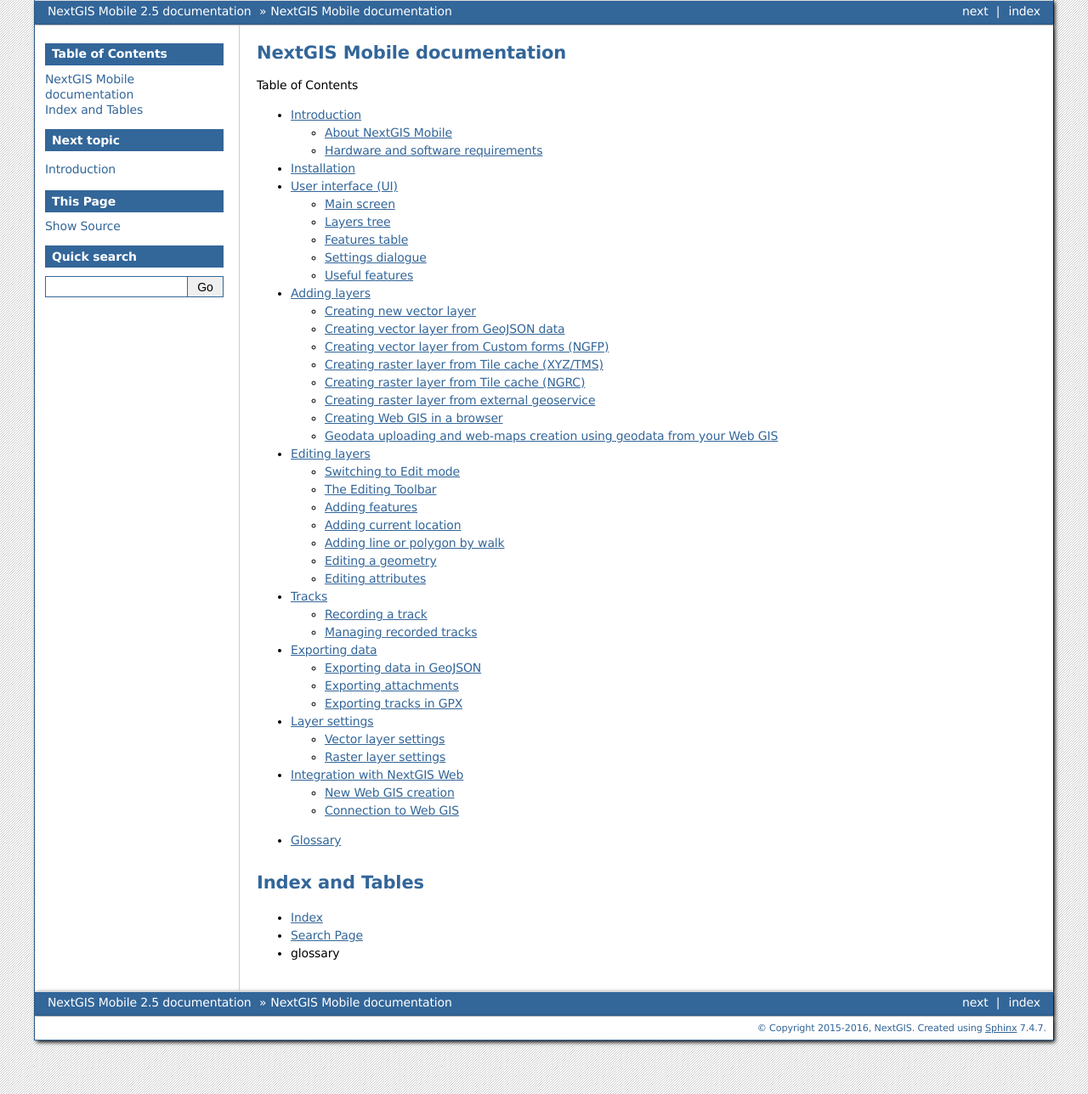
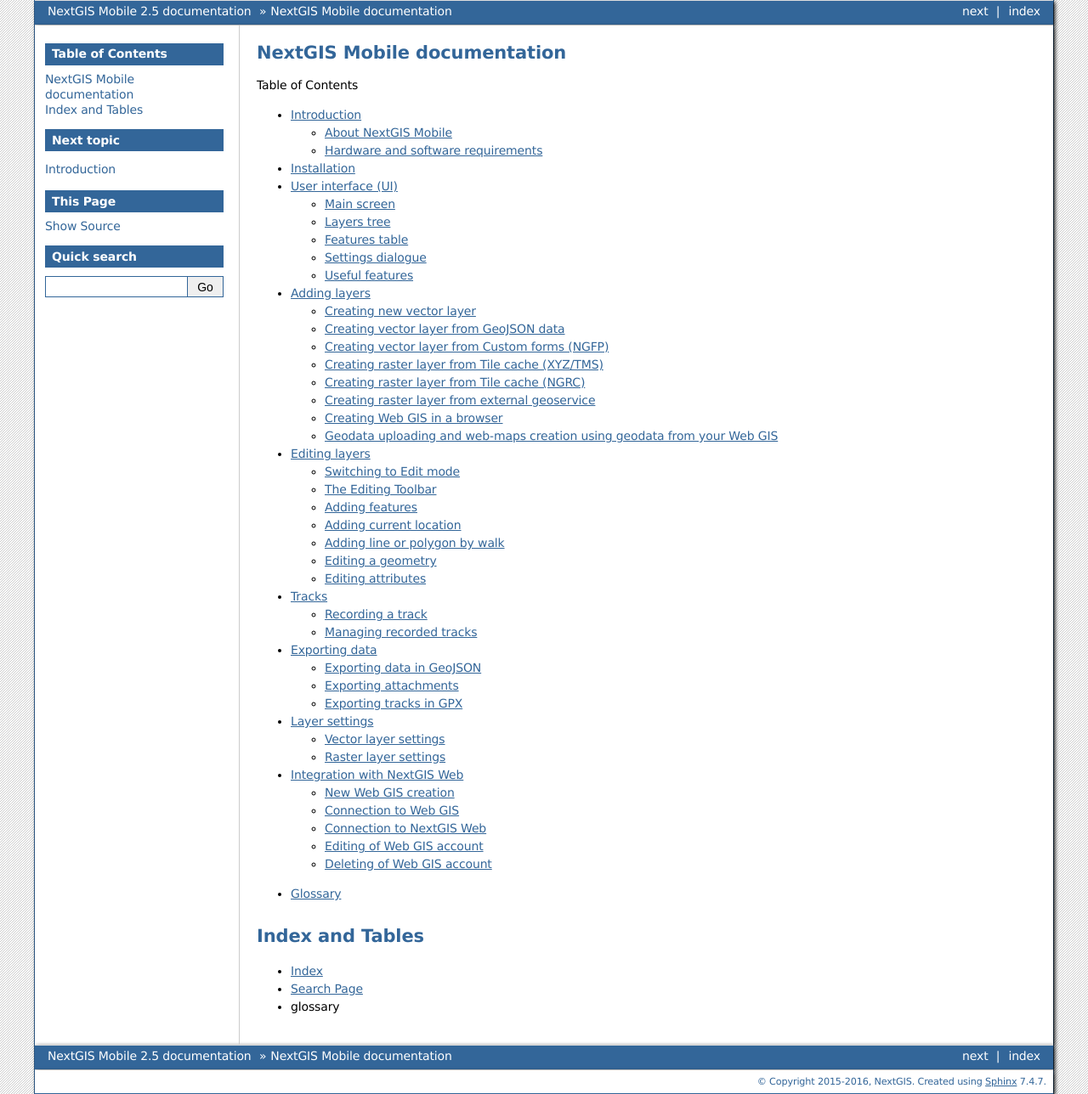
Before and after one commit to nextgis/docs_ngmobile, a Sphinx documentation site: the page built from source/index.rst, in a window 1280 px wide. Shown: the whole page at 85% size. Built offline with Sphinx 7.4.7, drawn with Linux system fonts in a browser that asks for light colours; formulas are drawn with MathJax 3; some of the changed lines change nothing that is shown.

Commit message:
change in 3.9

```diff
--- a/source/ngw_integration.rst
+++ b/source/ngw_integration.rst
@@ -96,3 +96,133 @@
 3. Select “Add from Web GIS” (:numref:`ngmobile_the_menu_button_Add_data_pic`)
 4. In opened dialogue select Web GIS (:numref:`ngmobile_add_entry1_pic`).
 5. The dialog of layer selection for importing geodata from your Web GIS to NextGIS Mobile will open. If you have only one Web GIS, the dialog of layer selection for importing geodata from your Web GIS to NextGIS Mobile will open immediately after tapping  “Add from Web GIS” button.
+
+.. _ngmobile_create_a_connection_to_nextgis_web:
+
+Connection to NextGIS Web
+-------------------------
+
+.. only:: html
+
+   You can learn more about main features of NextGIS Web in :ref:`ngw_keyfeatures`.
+
+.. only:: latex
+
+   You can learn more about main features of NextGIS Web in `Key features of NextGIS Web <http://docs.nextgis.com/docs_ngweb/source/general.html#ngweb-keyfeatures>`_.
+
+If you want to keep your data on your own NextGIS Web server, tap "Add Web GIS" using either of the ways to create a new Web GIS (see above), follow the link at the bottom of the screen (see :numref:`ngmobile_new_webgis_nextgis_pic`) and use your account.
+
+.. figure:: _static/new_webgis_nextgis_eng.png
+   :name: ngmobile_new_webgis_nextgis_pic
+   :align: center
+   :height: 10cm
+
+   Add Web GIS dialogue.
+
+In opened dialogue fill up NextGIS Web :term:`URL`, login and password in the form and tap “Sign in” button (see :numref:`ngmobile_ngw_connection_settings_pic`).
+
+.. figure:: _static/nextgis_web_eng.png
+   :name: ngmobile_ngw_connection_settings_pic
+   :align: center
+   :height: 10cm
+
+   NextGIS Web adding dialogue.
+
+.. note::
+   Login and password for NextGIS Web adding should be fiiled up without spaces!
+   Many gadgets add a space at the end of the text during autosubstitution or pasting the text from the clipboard to the login/password, and NextGIS Web identifies this as another login or password and cancel the connection.
+
+
+.. _ngmobile_change_account:
+
+Editing of Web GIS account
+-------------------------------------
+
+To edit Web GIS account:
+
+1. Tap contextual menu icon (item 5 in :numref:`ngmobile_main_activity_pic_1`).
+2. Select "Settings" (:numref:`ngmobile_settings2_pic`).
+3. Select "Web GIS" (:numref:`ngmobile_settings_ngw_pic`).
+4. Select Web GIS account (:numref:`ngmobile_add_entry2_pic`).
+5. In opened window select "Edit account" (see :numref:`ngmobile_remove_account_pic`).
+
+.. figure:: _static/remove_account_eng.png
+   :name: ngmobile_remove_account_pic
+   :align: center
+   :height: 10cm
+
+   Settings dialogue.
+
+6. Here you can edit the following fields (see :numref:`ngmobile_edit_account_pic`):
+
+1. Login.
+2. Password.
+
+.. figure:: _static/ng_mobile_edit_account_eng.png
+   :name: ngmobile_edit_account_pic
+   :align: center
+   :height: 10cm
+
+   Editing of Web GIS account.
+
+.. _ngmobile_delete_account:
+
+Deleting of Web GIS account
+---------------------------
+
+You can delete Web GIS account in a several ways. The **first way** is the following:
+
+1. Tap contextual menu icon (item 5 in :numref:`ngmobile_main_activity_pic_1`).
+2. Select "Settings" (:numref:`ngmobile_settings2_pic`).
+3. Select "Web GIS" (:numref:`ngmobile_settings_ngw_pic`).
+4. Select Web GIS account (:numref:`ngmobile_add_entry2_pic`).
+5. In opened window select "Delete account" (see :numref:`ngmobile_remove_account1_pic`).
+
+.. figure:: _static/remove_account1_eng.png
+   :name: ngmobile_remove_account1_pic
+   :align: center
+   :height: 10cm
+
+   Settings dialogue.
+
+6. Delete selected Web GIS account.
+7. In the case of successful deleting, the window with Web GIS selection will be opened without deleted Web GIS account.
+
+The **second way** to delete Web GIS account is the following:
+
+1. Open OS settings of the gadget.
+2. Select "Accounts" in settings (see :numref:`ngmobile_settings_in_os_pic`).
+
+.. figure:: _static/settings_in_os_eng.png
+   :name: ngmobile_settings_in_os_pic
+   :align: center
+   :height: 10cm
+
+   Accounts selecting in OS settings.
+
+3. Select the "NextGIS" account from the list(see :numref:`ngmobile_accounts_in_os_pic`).
+
+.. figure:: _static/accounts_in_os_eng.png
+   :name: ngmobile_accounts_in_os_pic
+   :align: center
+   :height: 10cm
+
+   NextGIS account in OS settings.
+
+4. In opened window select Web GIS account (see :numref:`ngmobile_remove_account_in_os_pic`).
+
+.. figure:: _static/remove_account_in_os_eng.png
+   :name: ngmobile_remove_account_in_os_pic
+   :align: center
+   :height: 10cm
+
+   Web GIS account selecting in OS settings.
+
+5. In opened "Sync" window tap contextual menu icon in the right upeper corner of the screen and select "Remove account" (see :numref:`ngmobile_remove_account1_in_os_pic`).
+
+.. figure:: _static/remove_account1_in_os_eng.png
+   :name: ngmobile_remove_account1_in_os_pic
+   :align: center
+   :height: 10cm
+
+   Web GIS account deleting through the OS settings.
```
